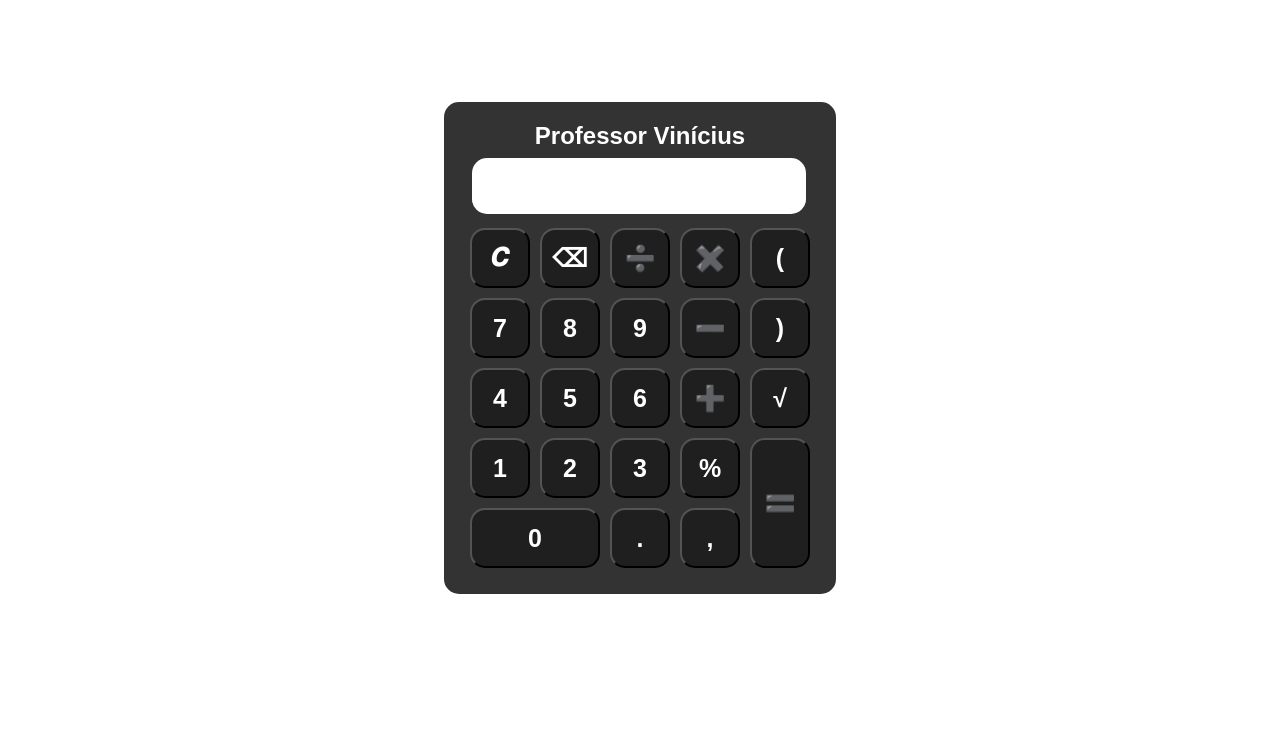
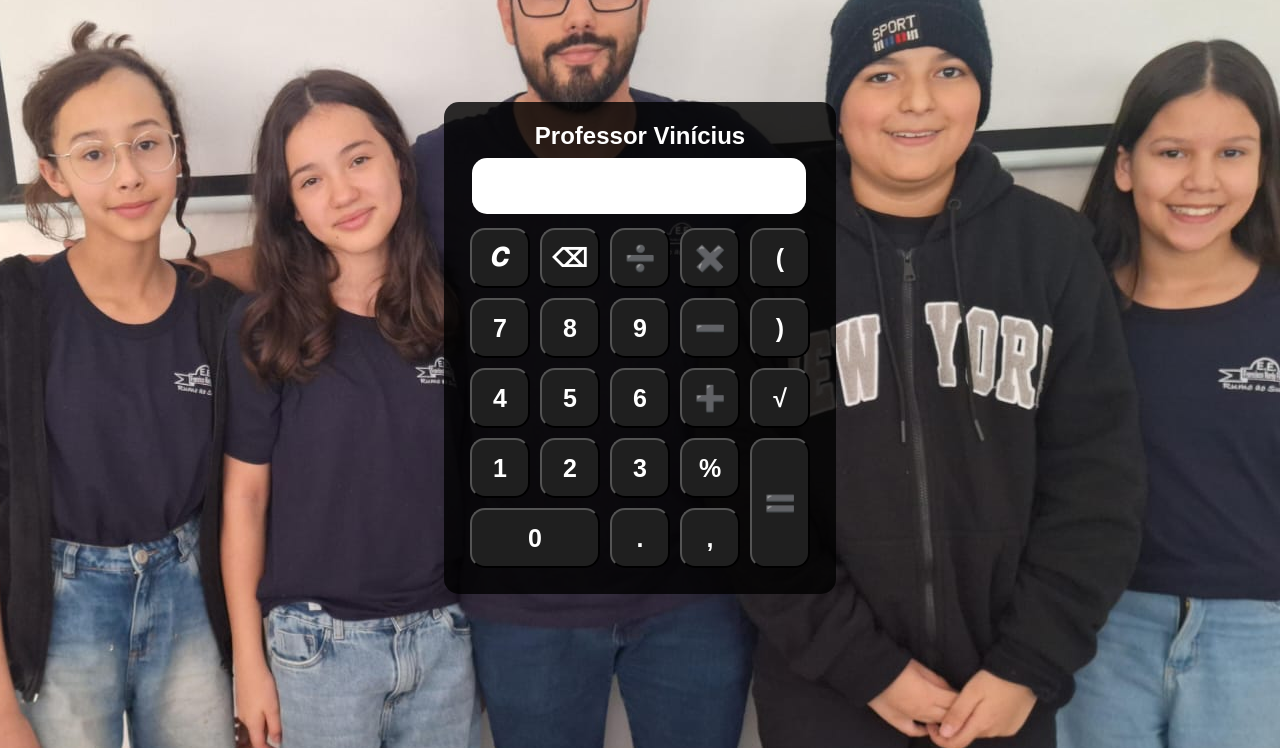
Before and after one commit to Octam00/Calculadora-do-melhor-professor-do-mundo, a plain HTML site: page index.html in a window 1280 px wide. Shown: the part 52-800 px from the top of the page. Drawn offline with Linux system fonts and the light colour scheme.

Commit message:
Update index.html

```diff
--- a/index.html
+++ b/index.html
@@ -10,7 +10,7 @@
             padding: 0;
         }
         .fundo {
-            background-image: url('imagem1.jpg');
+            background-image: url('IMG-20240827-WA0037.jpg');
             background-position: 60% 20%;
             height: 100vh;
             color: #fff;
```
